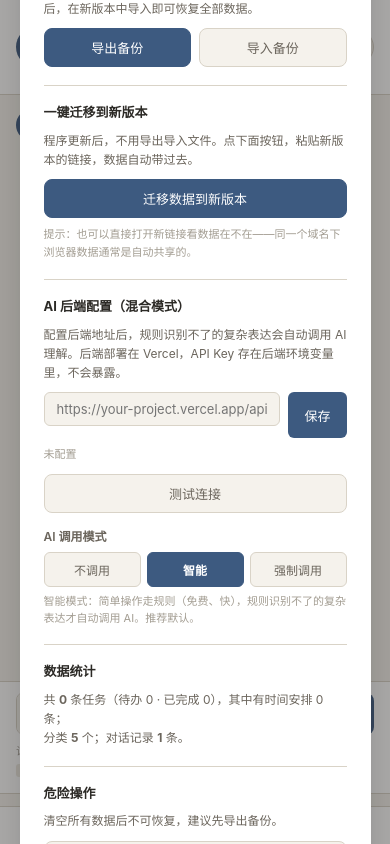
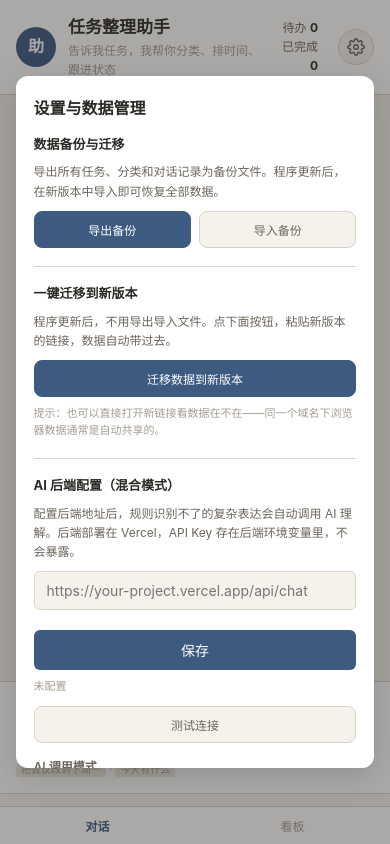
Before and after one commit to nosoda02-crypto/task, a website: page index.html in a window 390 px wide. Both pictures are taken after a click on the button "设置与数据管理". Drawn offline with Linux system fonts and the light colour scheme; a web font is replaced by a local one.

Commit message:
Update index.html

```diff
--- a/index.html
+++ b/index.html
@@ -749,6 +749,55 @@ body {
   .board-header { padding: 14px 16px 10px; }
   .board-content { padding: 12px 14px 70px; }
   .date-column { width: 160px; }
+  /* 手机端设置弹窗适配 */
+  .modal {
+    width: 92%;
+    max-width: 92%;
+    padding: 20px 18px;
+    max-height: 82vh;
+    overflow-y: auto;
+    -webkit-overflow-scrolling: touch;
+  }
+  .modal h3 { font-size: 16px; margin-bottom: 12px; }
+  .settings-section h4 { font-size: 13px; }
+  .settings-section p { font-size: 12px; }
+  .api-config-row {
+    flex-direction: column !important;
+    gap: 8px !important;
+  }
+  .api-config-row input {
+    width: 100%;
+    padding: 10px 12px !important;
+    font-size: 14px !important;
+  }
+  .api-config-row button {
+    width: 100%;
+    padding: 10px !important;
+    font-size: 14px !important;
+  }
+  .ai-mode-btn {
+    padding: 9px 4px;
+    font-size: 11px;
+  }
+  .settings-row button {
+    padding: 9px 10px;
+    font-size: 12px;
+  }
+  .modal-actions {
+    margin-top: 16px;
+  }
+  .modal-actions button {
+    padding: 9px 16px;
+    font-size: 13px;
+  }
+  .modal-colors .color-option {
+    width: 32px;
+    height: 32px;
+  }
+  .modal input[type="text"] {
+    padding: 10px 12px;
+    font-size: 14px;
+  }
 }
 </style>
 </head>
@@ -856,7 +905,7 @@ body {
     <div class="settings-section">
       <h4>AI 后端配置（混合模式）</h4>
       <p>配置后端地址后，规则识别不了的复杂表达会自动调用 AI 理解。后端部署在 Vercel，API Key 存在后端环境变量里，不会暴露。</p>
-      <div style="display:flex;gap:8px;margin-bottom:8px;">
+      <div class="api-config-row" style="display:flex;gap:8px;margin-bottom:8px;">
         <input type="text" id="apiBaseInput" placeholder="https://your-project.vercel.app/api/chat" style="flex:1;padding:8px 12px;border:1px solid var(--line);border-radius:6px;font-size:13px;font-family:inherit;background:var(--bg);">
         <button id="saveApiBtn" style="padding:8px 16px;border-radius:6px;border:none;background:var(--accent);color:#fff;font-size:13px;cursor:pointer;font-family:inherit;">保存</button>
       </div>
```
